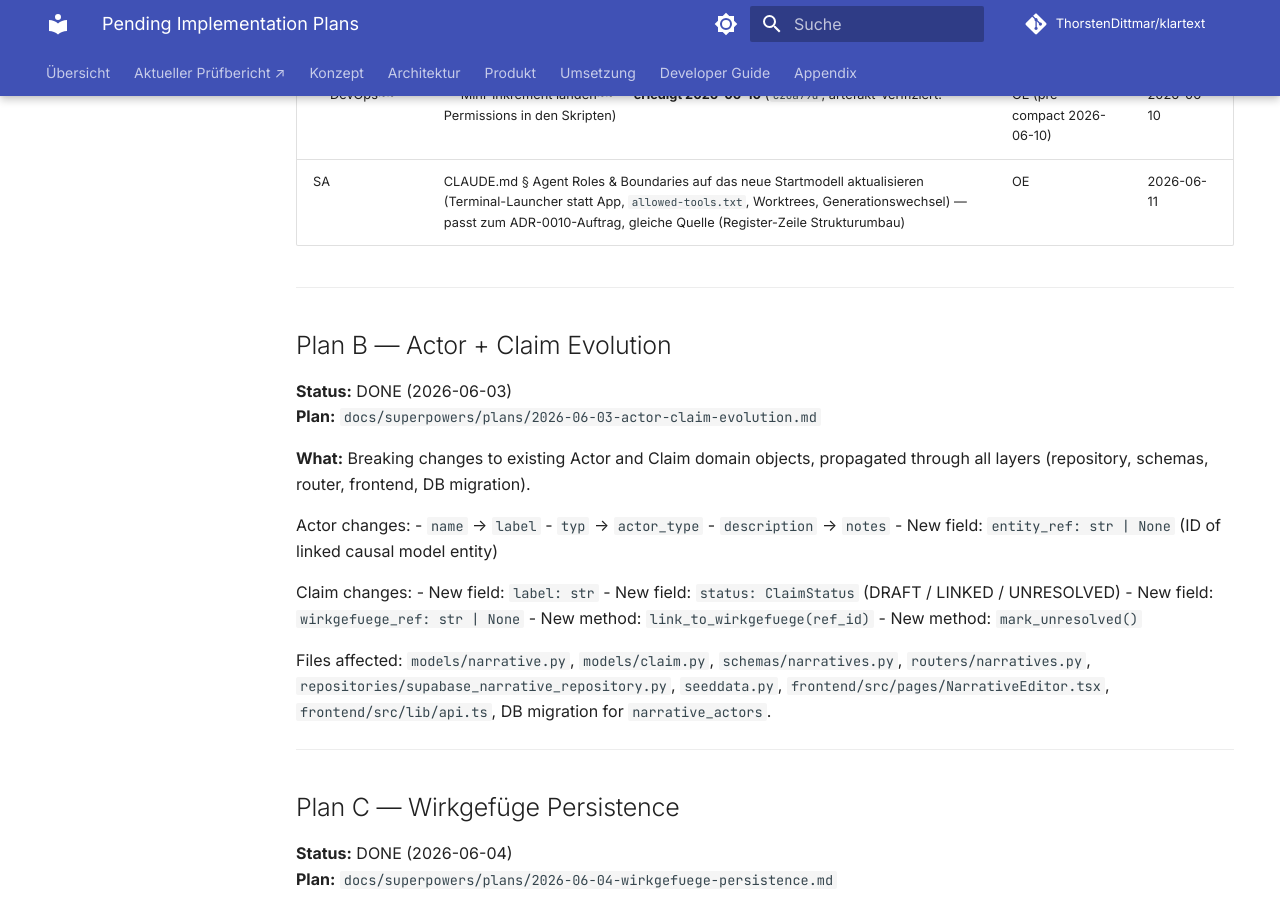
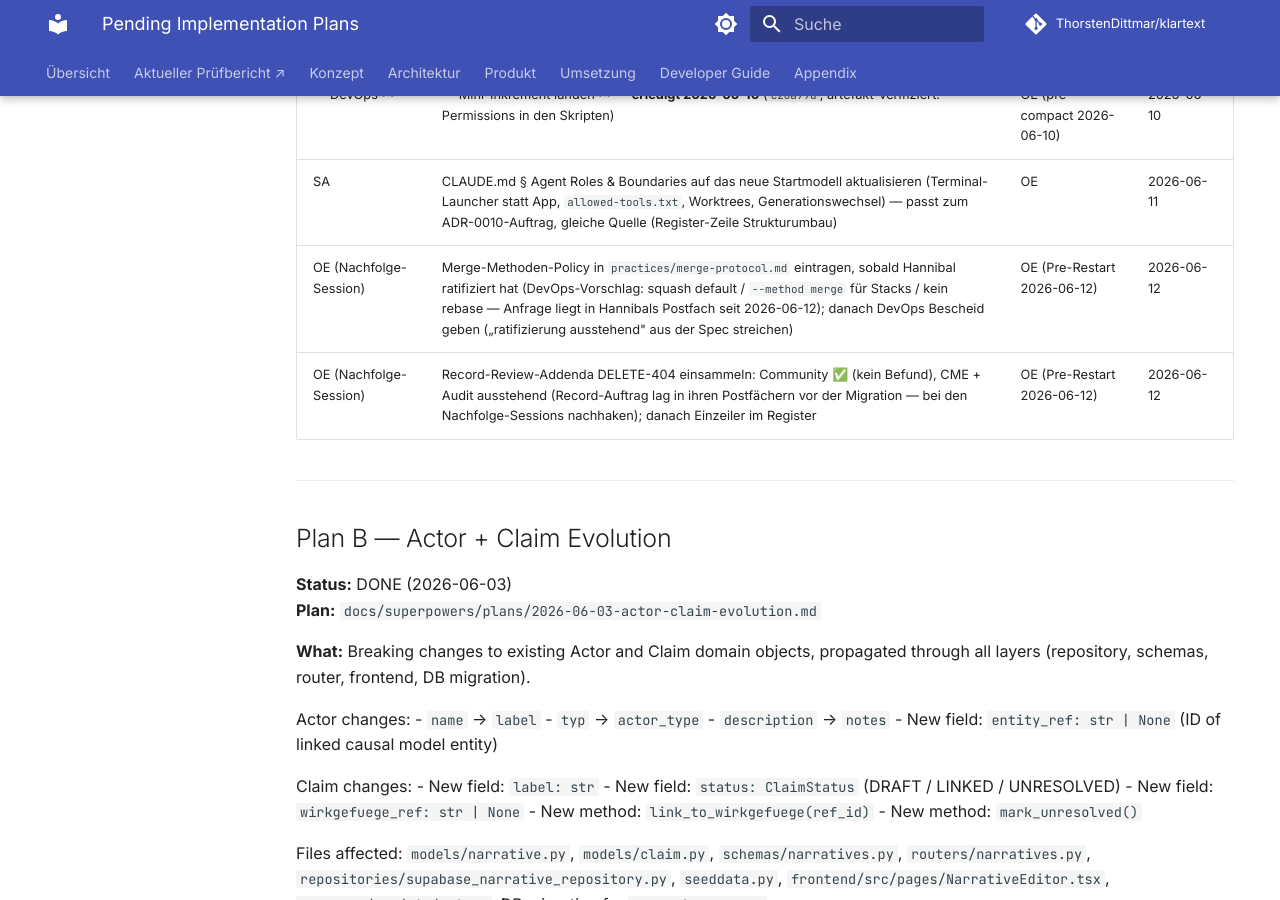
Before and after one commit to ThorstenDittmar/klartext, an MkDocs documentation site: the page built from docs/superpowers/plans/PENDING.md, in a window 1280 px wide and 900 px high, scrolled down 1439 px. Built offline with MkDocs 1.6.1 and Material for MkDocs 9.7.7, drawn with Linux system fonts in a browser that asks for light colours; comment, search, counter and statistics services are not loaded.

Commit message:
docs: final pre-migration increment — terminal rollout complete
Verbatim copy from the main working tree, the last increment before OE
migrates as the final agent. After this lands, the main tree is a pure
checkout that no agent works in.

Files:
- agents/team.yaml                — all 10 agents now status=terminal (rollout complete)
- docs/superpowers/plans/PENDING.md — 2 follow-ups (ratification card, record addenda)
- agents/community/claude.md       — Community's pre-restart RC6 auth section
                                     (last app-habit edit; successor verified)

Co-Authored-By: Claude Opus 4.8 (1M context) <noreply@anthropic.com>

```diff
--- a/docs/superpowers/plans/PENDING.md
+++ b/docs/superpowers/plans/PENDING.md
@@ -42,6 +42,8 @@ Verwahr-Depot der Retro-Inputs: Hannibal-Memory `project_h01422_retro_inputs.md`
 | ~~UX/UI~~ | ~~A1–A3 aus Hannibals Verwahr-Depot in `agents/ux/claude.md` eintragen~~ — **erledigt 2026-06-12** (PR #84, `f7cc1c7`, OE-Sign-off als Review-Kommentar, artefakt-verifiziert auf main); Depot-Freigabe an Hannibal erteilt | OE (pre-compact 2026-06-10) | 2026-06-10 |
 | ~~DevOps~~ | ~~Mini-Inkrement landen~~ — **erledigt 2026-06-10** (`c20a79d`, artefakt-verifiziert: Permissions in den Skripten) | OE (pre-compact 2026-06-10) | 2026-06-10 |
 | SA | CLAUDE.md § Agent Roles & Boundaries auf das neue Startmodell aktualisieren (Terminal-Launcher statt App, `allowed-tools.txt`, Worktrees, Generationswechsel) — passt zum ADR-0010-Auftrag, gleiche Quelle (Register-Zeile Strukturumbau) | OE | 2026-06-11 |
+| OE (Nachfolge-Session) | Merge-Methoden-Policy in `practices/merge-protocol.md` eintragen, sobald Hannibal ratifiziert hat (DevOps-Vorschlag: squash default / `--method merge` für Stacks / kein rebase — Anfrage liegt in Hannibals Postfach seit 2026-06-12); danach DevOps Bescheid geben („ratifizierung ausstehend" aus der Spec streichen) | OE (Pre-Restart 2026-06-12) | 2026-06-12 |
+| OE (Nachfolge-Session) | Record-Review-Addenda DELETE-404 einsammeln: Community ✅ (kein Befund), CME + Audit ausstehend (Record-Auftrag lag in ihren Postfächern vor der Migration — bei den Nachfolge-Sessions nachhaken); danach Einzeiler im Register | OE (Pre-Restart 2026-06-12) | 2026-06-12 |
 
 ---
 
```
Also changed, not shown: agents/community/claude.md (+10 -0 lines), 1 other file.
